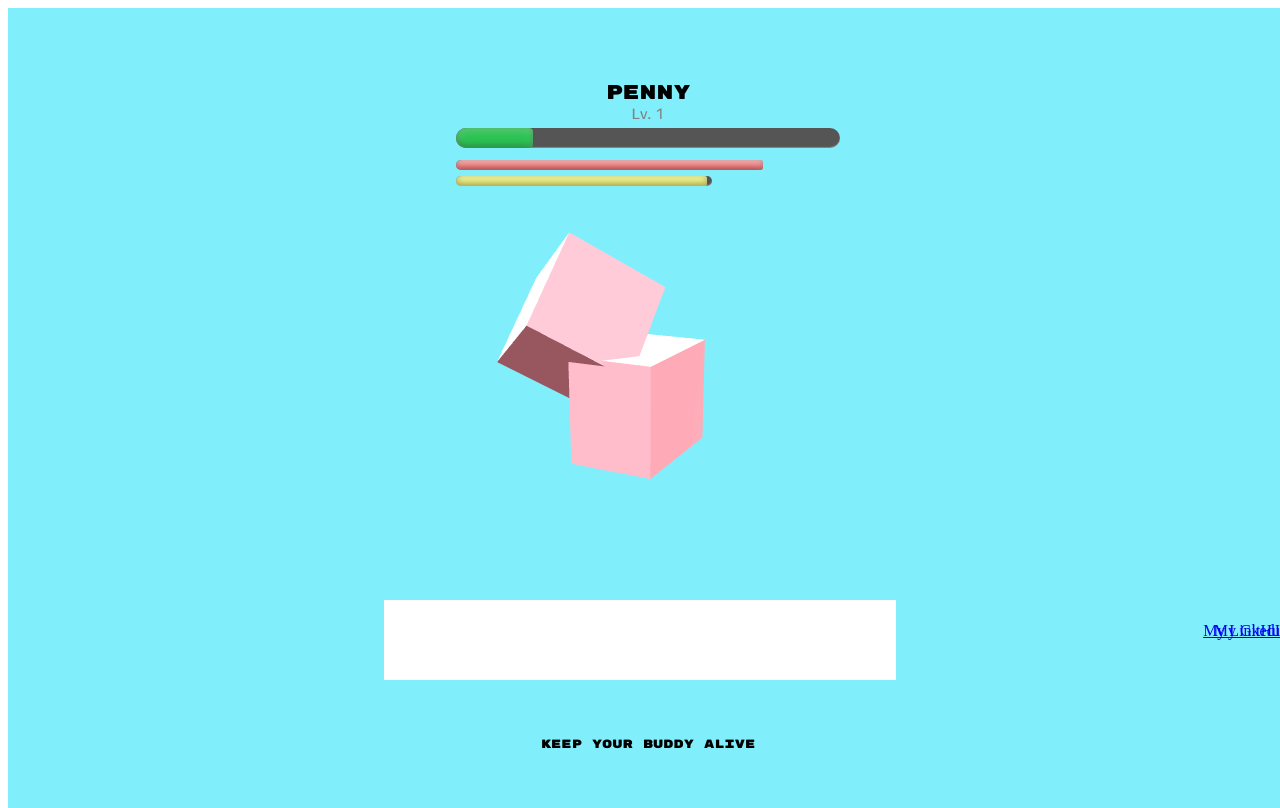
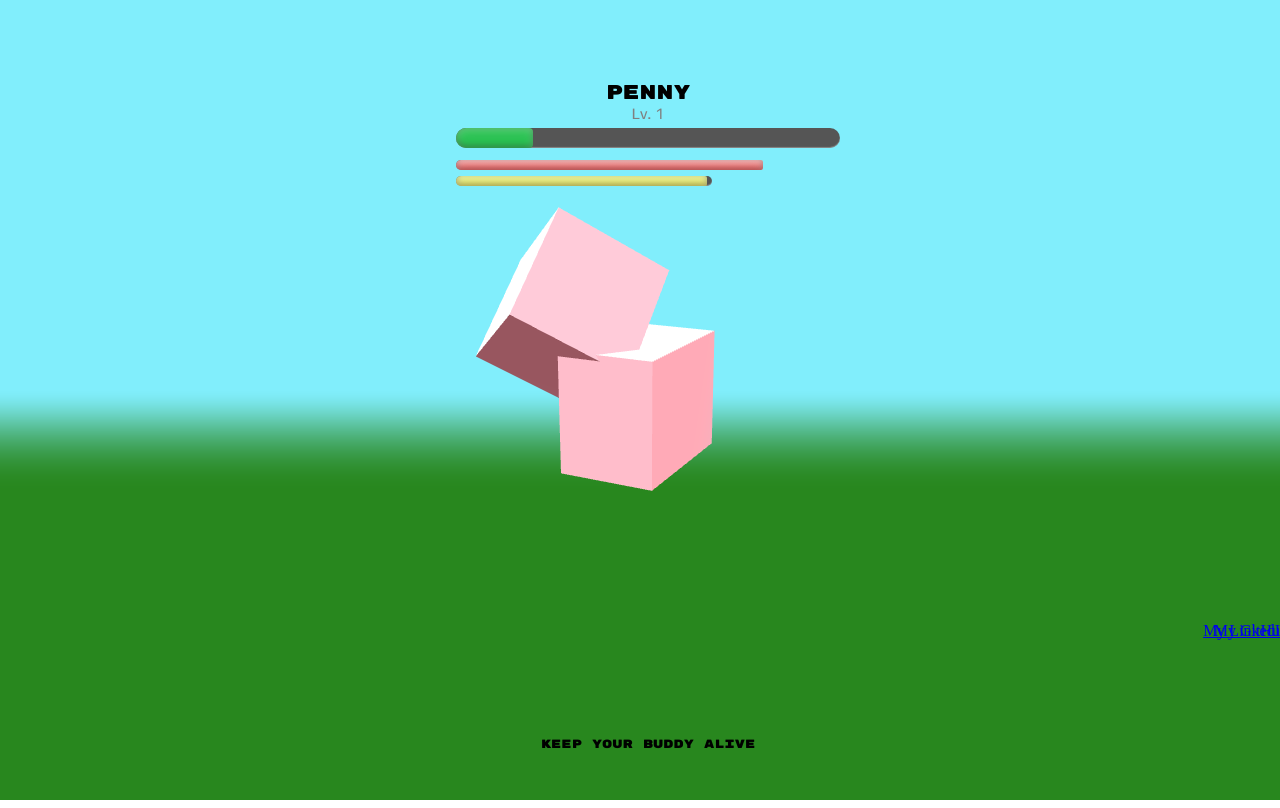
Before and after one commit to ablin2012/my-little-buddy, a website built with webpack: page index.html in a window 1280 px wide. Built offline with nearby package versions, Linux system fonts and the light colour scheme; animation ran at ten frames a second.

Commit message:
converted to a single canvas element

```diff
--- a/index.html
+++ b/index.html
@@ -11,7 +11,6 @@
   </head>
 
   <body>
-      <canvas id="buddy"></canvas>
       <canvas id="world"></canvas>
       <div id="instructions">Keep Your Buddy Alive</div>
       <div id="level">Lv. 01</div>
@@ -27,9 +26,6 @@
       </div>
       <a class="personal-link" href="https://www.linkedin.com/in/adam-lin-2020/" target="blank">My LinkedIn</a>
       <a class="personal-link" href="https://github.com/ablin2012" target="blank">My GitHub</a>
-      <canvas id="food-hotbar">
-
-      </canvas>
   </body>
 
 </html>
--- a/src/index.js
+++ b/src/index.js
@@ -1,4 +1,5 @@
 import * as THREE from 'three';
+import { BuddyUtil } from './scripts/buddy_util';
 import {Piggy} from './scripts/piggy';
 
 document.addEventListener('DOMContentLoaded', function(event) {
@@ -16,16 +17,14 @@ document.addEventListener('DOMContentLoaded', function(event) {
     floor;
 
     // DOM elements
+    const canvas = document.querySelector('#world');
     let expBar = document.getElementById('exp-bar').firstElementChild;
     let hungerBar = document.getElementById('hunger-bar').firstElementChild;
     let happinessBar = document.getElementById('happiness-bar').firstElementChild;
     let buddyLevel = document.getElementById('level');
-    let foodHotbad = document.getElementById('food-hotbar');
-
 
     function init(){
         console.log(expBar);
-        const buddy = document.querySelector('#buddy');
         const backgroundColor = 0x81eefc;
 
         // create scene
@@ -35,24 +34,24 @@ document.addEventListener('DOMContentLoaded', function(event) {
         scene.fog = new THREE.Fog(0x81eefc, 350, 500);
 
         // create camera
-        camera = new THREE.PerspectiveCamera(30, window.innerWidth/ window.innerHeight, 1, 2000);
+        camera = new THREE.PerspectiveCamera(50, window.innerWidth/ window.innerHeight, 1, 2000);
         camera.position.x = 150;
         camera.position.y = 100;
         camera.position.z = 300;
         camera.lookAt(new THREE.Vector3(0, 0, 0));
 
         // create renderer
-        renderer = new THREE.WebGLRenderer({canvas: buddy, antialias: true, alpha: true});
+        renderer = new THREE.WebGLRenderer({canvas: canvas, antialias: true, alpha: true});
         renderer.shadowMap.enabled = true;
         renderer.setPixelRatio(window.devicePixelRatio);
-        renderer.setSize(window.innerWidth/2, window.innerHeight/2);
+        renderer.setSize(window.innerWidth, window.innerHeight);
         document.body.appendChild(renderer.domElement);
 
         // event listeners
         window.addEventListener("resize", function(){
             console.log('lol xd');
         });
-        buddy.addEventListener("click", function(){
+        canvas.addEventListener("click", function(){
             piggy.happyGain(5);
             updateProgressBars();
         })
@@ -81,7 +80,7 @@ document.addEventListener('DOMContentLoaded', function(event) {
         env = new THREE.Group();
 
         floor = new THREE.Mesh(new THREE.PlaneBufferGeometry(2000, 2000), new THREE.MeshBasicMaterial({
-        color: 0x81eefc
+        color: 0x28871e
         }));
         floor.rotation.x = -Math.PI / 2;
         floor.position.y = -36;
@@ -134,7 +133,12 @@ document.addEventListener('DOMContentLoaded', function(event) {
     }
 
     function spawnFood(){
-
+        let context = canvas.getContext('2d');
+        BuddyUtil.makeBase('./src/assets/images/apple.png', context, 0, 5);
+        BuddyUtil.makeBase('./src/assets/images/eggplant.png', context, 50, 5);
+        BuddyUtil.makeBase('./src/assets/images/pizza.png', context, 100, 5);
+        BuddyUtil.makeBase('./src/assets/images/sushi.png', context, 150, 5);
+        BuddyUtil.makeBase('./src/assets/images/milk.png', context, 200, 5);
     }
 
     init();
@@ -142,6 +146,7 @@ document.addEventListener('DOMContentLoaded', function(event) {
     createFloor();
     createPiggy();
     updateProgressBars();
+    // spawnFood();
     updateBuddyInfo(piggy);
     animate();
 
--- a/src/scripts/buddy_util.js
+++ b/src/scripts/buddy_util.js
@@ -20,5 +20,13 @@ export const BuddyUtil = {
         let dt = tmax-tmin;
         let tv = tmin + (pc*dt);
         return tv;
+    },
+
+    makeBase: (imgPath, context, posX, posY) => {
+        let base_image = new Image();
+        base_image.src = imgPath;
+        base_image.onload = function(){
+            context.drawImage(base_image, posX, posY);
+        }
     }
 }
--- a/src/styles/world.scss
+++ b/src/styles/world.scss
@@ -1,7 +1,8 @@
-canvas#buddy {
+canvas {
     position: fixed;
-    top: 25%;
-    left: 25%;
+    top: 0;
+    left: 0;
+    z-index: -1;
     // width: 100%;
     // height: 100%;
     // display: flex;
@@ -9,13 +10,13 @@ canvas#buddy {
     // align-items: center;
 }
 
-#world {
-    background: #81eefc;
-    position: absolute;
-    height: 100%;
-    width: 100%;
-    overflow: hidden;
-}
+// #world {
+//     background: #81eefc;
+//     position: absolute;
+//     height: 100%;
+//     width: 100%;
+//     overflow: hidden;
+// }
 
 
 #instructions {
```
Also changed, not shown: dist/main.css, 1 other file.
